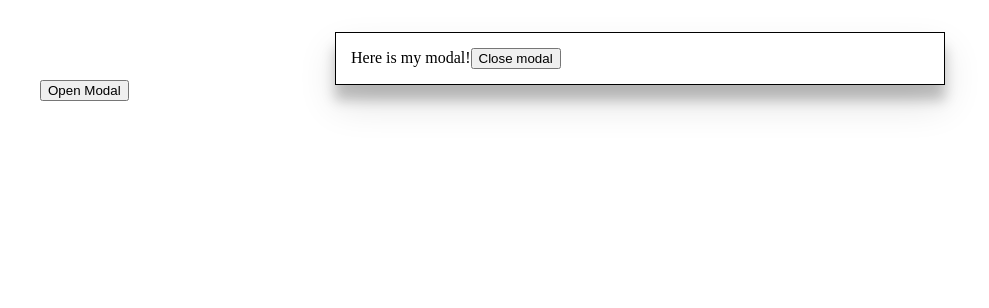
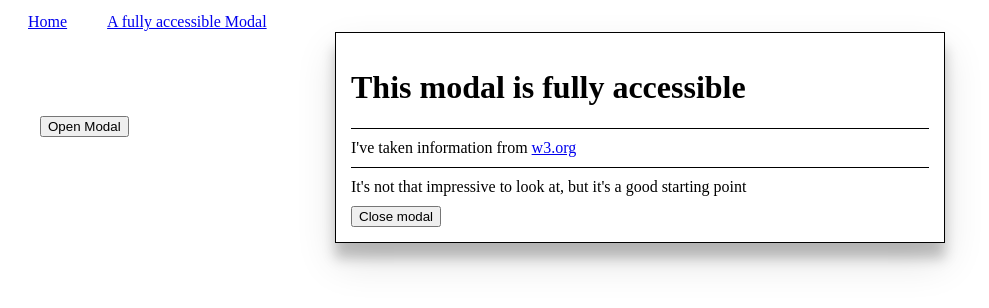
Before and after one commit to alexbuiltit/react-hooks, a Next.js app: page /modal in a window 1280 px wide. Both pictures are taken after a click on the button "Open Modal". Shown: the top 308 px of the page, without its empty margins (0-989 px from the left). Built offline with nearby package versions, Linux system fonts and the light colour scheme.

Commit message:
Changed linting slightly, added nav into header, made some modal changes

```diff
--- a/components/features/modal/Modal.js
+++ b/components/features/modal/Modal.js
@@ -1,18 +1,41 @@
-import React, { useState } from 'react'
-import ModalDialog from './ModalDialog'
-const Modal = () => {
-    const [modalActive, setModalActive] = useState(false)
-    const closeModal = () => {
-        setModalActive(false)
-    }
-    return (
-        <div>
-            <button onClick={() => setModalActive(!modalActive)}>
-                Open Modal
-            </button>
-            {modalActive && <ModalDialog closeFunction={closeModal} />}
-        </div>
-    )
-}
+import React, { useState, useRef } from 'react';
+import PropTypes from 'prop-types';
+import ModalDialog from './ModalDialog';
 
-export default Modal
+const Modal = ({ uniqueId, children }) => {
+  const [modalOpen, setModalOpen] = useState(false);
+  const closeModal = () => setModalOpen(false);
+  const toggleModal = () => setModalOpen(!modalOpen);
+  const labelId = uniqueId ? `${uniqueId}_label` : `modal_label`;
+
+  return (
+    <div>
+      <button id={labelId} onClick={toggleModal}>
+        Open Modal
+      </button>
+      {modalOpen && (
+        <ModalDialog uniqueId={labelId} closeFunction={closeModal}>
+          {children}
+        </ModalDialog>
+      )}
+    </div>
+  );
+};
+
+Modal.propTypes = {
+  uniqueId: PropTypes.string,
+};
+
+export const ModalHeader = ({ children }) => (
+  <div className="modal__header">{children}</div>
+);
+
+export const ModalContent = ({ children }) => (
+  <div className="modal__content">{children}</div>
+);
+
+export const ModalFooter = ({ children }) => (
+  <div className="modal__footer">{children}</div>
+);
+
+export default Modal;
--- a/components/features/modal/ModalDialog.js
+++ b/components/features/modal/ModalDialog.js
@@ -1,6 +1,6 @@
-import React from 'react'
-import styled from 'styled-components'
-import PropTypes from 'prop-types'
+import React from 'react';
+import styled from 'styled-components';
+import PropTypes from 'prop-types';
 
 const Dialog = styled.div`
   box-sizing: border-box;
@@ -15,19 +15,35 @@ const Dialog = styled.div`
   min-width: calc(640px - (15px * 2));
   min-height: auto;
   box-shadow: 0 19px 38px rgba(0, 0, 0, 0.12), 0 15px 12px rgba(0, 0, 0, 0.22);
-`
+  .modal__header {
+    border-bottom: 1px solid;
+  }
+  .modal__footer {
+    border-top: 1px solid;
+    padding: 10px 0;
+  }
+  .modal__content {
+    padding: 10px 0;
+  }
+`;
 
-const ModalDialog = ({ closeFunction }) => {
+const ModalDialog = ({ closeFunction, uniqueId, children }) => {
   return (
-        <Dialog role="dialog" aria-modal="true" className="modal-window">
-            Here is my modal!
+    <Dialog
+      role="dialog"
+      aria-modal="true"
+      className="modal-window"
+      aria-labelledby={uniqueId}
+    >
+      {children}
       <button onClick={closeFunction}>Close modal</button>
     </Dialog>
-    )
-}
+  );
+};
 
 ModalDialog.propTypes = {
   closeFunction: PropTypes.func,
-}
+  uniqueId: PropTypes.string,
+};
 
-export default ModalDialog
+export default ModalDialog;
--- a/components/global/Header.js
+++ b/components/global/Header.js
@@ -1,8 +1,40 @@
-import React from 'react'
+import React from 'react';
+import Link from 'next/link';
+import styled from 'styled-components';
 
 const headerStyles = {
-    marginBottom: '80px',
-}
-const Header = () => <div style={headerStyles} />
+  marginBottom: '80px',
+};
+const MainNavigation = styled.nav`
+  ul {
+    list-style-type: none;
+    padding: 0;
+    margin: 0;
+    display: flex;
+    li {
+      padding: 5px 20px;
+      a {
+      }
+    }
+  }
+`;
+const Header = () => (
+  <div style={headerStyles}>
+    <MainNavigation>
+      <ul>
+        <li>
+          <Link href="/" prefetch={true}>
+            <a>Home</a>
+          </Link>
+        </li>
+        <li>
+          <Link href="/modal" prefetch={true}>
+            <a>A fully accessible Modal</a>
+          </Link>
+        </li>
+      </ul>
+    </MainNavigation>
+  </div>
+);
 
-export default Header
+export default Header;
--- a/pages/_document.js
+++ b/pages/_document.js
@@ -1,25 +1,25 @@
-import Document, { Head, Main, NextScript } from 'next/document'
+import Document, { Head, Main, NextScript } from 'next/document';
 
-import { ServerStyleSheet } from 'styled-components'
+import { ServerStyleSheet } from 'styled-components';
 
 export default class MyDocument extends Document {
   static getInitialProps({ renderPage }) {
-        const sheet = new ServerStyleSheet()
+    const sheet = new ServerStyleSheet();
 
     const page = renderPage(App => props =>
       sheet.collectStyles(<App {...props} />)
-        )
+    );
 
-        const styleTags = sheet.getStyleElement()
+    const styleTags = sheet.getStyleElement();
 
-        return { ...page, styleTags }
+    return { ...page, styleTags };
   }
 
   render() {
     return (
       <html>
         <Head>
-                    <title>My page</title>
+          {/* <title>My page</title> */}
           {this.props.styleTags}
         </Head>
         <body>
@@ -27,6 +27,6 @@ export default class MyDocument extends Document {
           <NextScript />
         </body>
       </html>
-        )
+    );
   }
 }
--- a/pages/modal.js
+++ b/pages/modal.js
@@ -1,12 +1,33 @@
-import React from 'react'
-import Layout from '../components/global/Layout'
-import Modal from '../components/features/modal/Modal'
+import React from 'react';
+import Layout from '../components/global/Layout';
+import Modal, {
+  ModalHeader,
+  ModalContent,
+  ModalFooter,
+} from '../components/features/modal/Modal';
 const Index = () => {
-    return (
-        <Layout>
-            <Modal />
-        </Layout>
-    )
-}
+  return (
+    <Layout>
+      <Modal uniqueId="modalOne">
+        <ModalHeader>
+          <h1>This modal is fully accessible</h1>
+        </ModalHeader>
+        <ModalContent>
+          I've taken information from{' '}
+          <a
+            href="https://www.w3.org/TR/wai-aria-practices/examples/dialog-modal/dialog.html"
+            target="_blank"
+            title="Dialog modal from W3.org"
+          >
+            w3.org
+          </a>
+        </ModalContent>
+        <ModalFooter>
+          It's not that impressive to look at, but it's a good starting point
+        </ModalFooter>
+      </Modal>
+    </Layout>
+  );
+};
 
-export default Index
+export default Index;
```
Also changed, not shown: pages/index.js (+5 -12 lines), 1 other file (tests, documents, lock files or other folders). Lines whose indentation alone changed are shown as unchanged.
